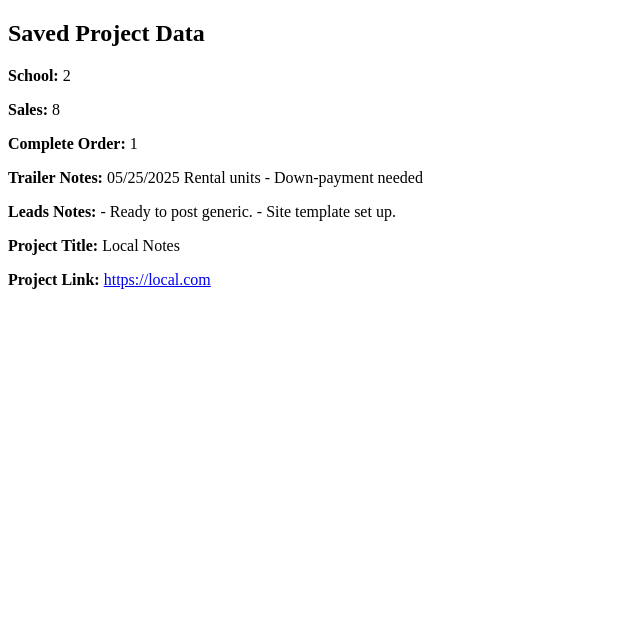
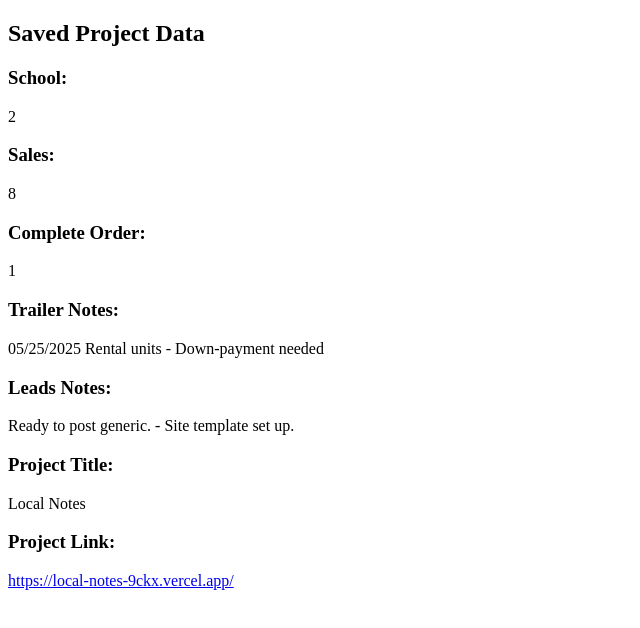
Before and after one commit to Velertra/localNotes, a website: page index.html in a window 1280 px wide. Shown: the whole page, without its empty margins (0-640 px from the left). Drawn offline with Linux system fonts and the light colour scheme.

Commit message:
changed display css in display.js

```diff
--- a/data.json
+++ b/data.json
@@ -2,8 +2,8 @@
   "school": "2",
   "sales": "8",
   "completeOrder": "1",
-  "trailerNotes": "05/25/2025\nRental units\n- Down-payment needed",
-  "leadsNotes": "- Ready to post generic.\n- Site template set up.",
+  "trailerNotes": "05/25/2025 Rental units \n- Down-payment needed",
+  "leadsNotes": "Ready to post generic. - Site template set up.",
   "projectTitle": "Local Notes",
-  "projectLink": "https://local.com"
+  "projectLink": "https://local-notes-9ckx.vercel.app/"
 }
--- a/js/display.js
+++ b/js/display.js
@@ -6,13 +6,13 @@
 //     if (data) {
 //       const output = document.getElementById('output');
 //       output.innerHTML = `
-//         <p><strong>School:</strong> ${data.school}</p>
-//         <p><strong>Sales:</strong> ${data.sales}</p>
-//         <p><strong>Complete Order:</strong> ${data.completeOrder}</p>
-//         <p><strong>Trailer Notes:</strong> ${data.trailerNotes}</p>
-//         <p><strong>Leads Notes:</strong> ${data.leadsNotes}</p>
-//         <p><strong>Project Title:</strong> ${data.projectTitle}</p>
-//         <p><strong>Project Link:</strong> <a href="${data.projectLink}" target="_blank">${data.projectLink}</a></p>
+//         <h3>School:</h3> ${data.school}</p>
+//         <h3>Sales:</h3> ${data.sales}</p>
+//         <h3>Complete Order:</h3> ${data.completeOrder}</p>
+//         <h3>Trailer Notes:</h3> ${data.trailerNotes}</p>
+//         <h3>Leads Notes:</h3> ${data.leadsNotes}</p>
+//         <h3>Project Title:</h3> ${data.projectTitle}</p>
+//         <h3>Project Link:</h3> <a href="${data.projectLink}" target="_blank">${data.projectLink}</a></p>
 //       `;
 //     } else {
 //       document.getElementById('output').textContent = 'No data found.';
@@ -23,12 +23,12 @@ fetch("/data.json")
       .then(res => res.json())
       .then(data => {
         document.getElementById('output').innerHTML = `
-          <p><strong>School:</strong> ${data.school}</p>
-          <p><strong>Sales:</strong> ${data.sales}</p>
-          <p><strong>Complete Order:</strong> ${data.completeOrder}</p>
-          <p><strong>Trailer Notes:</strong> ${data.trailerNotes}</p>
-          <p><strong>Leads Notes:</strong> ${data.leadsNotes}</p>
-          <p><strong>Project Title:</strong> ${data.projectTitle}</p>
-          <p><strong>Project Link:</strong> <a href="${data.projectLink}" target="_blank">${data.projectLink}</a></p>
+          <h3>School:</h3> <p>${data.school}</p>
+          <h3>Sales:</h3> <p>${data.sales}</p>
+          <h3>Complete Order:</h3> <p>${data.completeOrder}</p>
+          <h3>Trailer Notes:</h3> <p>${data.trailerNotes}</p>
+          <h3>Leads Notes:</h3> <p>${data.leadsNotes}</p>
+          <h3>Project Title:</h3> <p>${data.projectTitle}</p>
+          <h3>Project Link:</h3> <p><a href="${data.projectLink}" target="_blank">${data.projectLink}</a></p>
         `;
       });
```
Also changed, not shown: autoPush.js (added, +32 -0 lines), formPage.html (+1 -1 lines).
